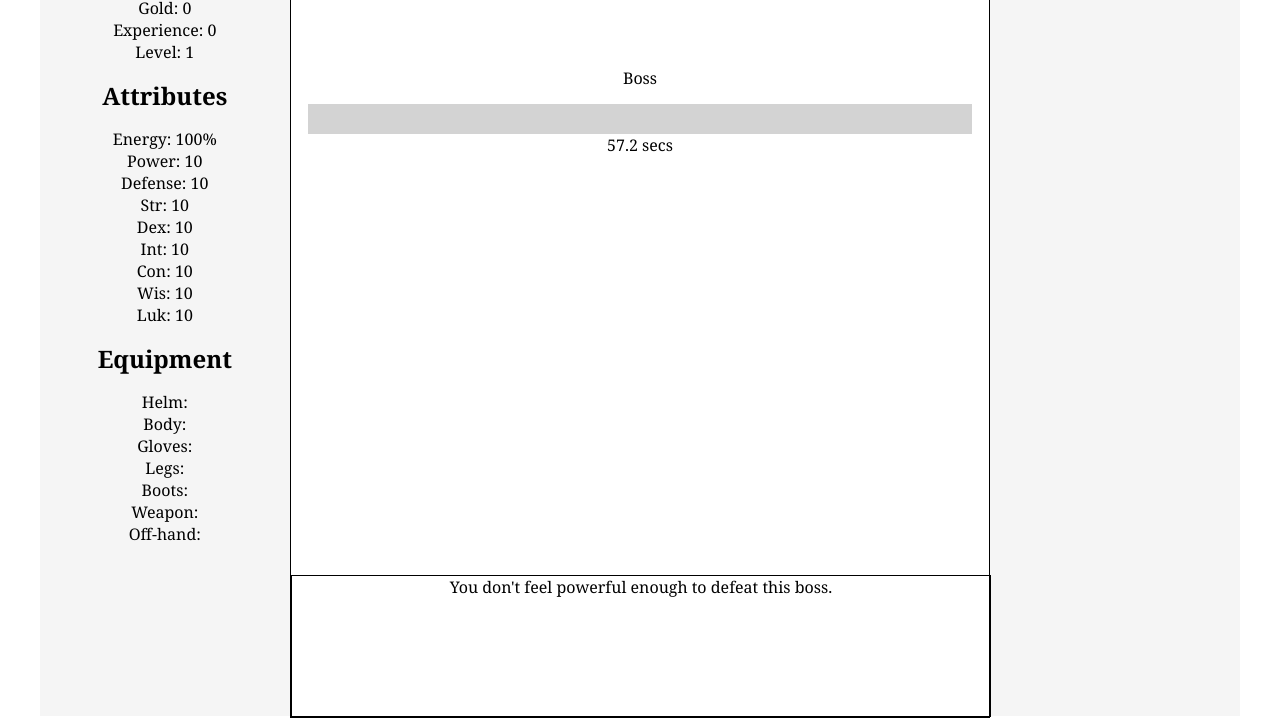
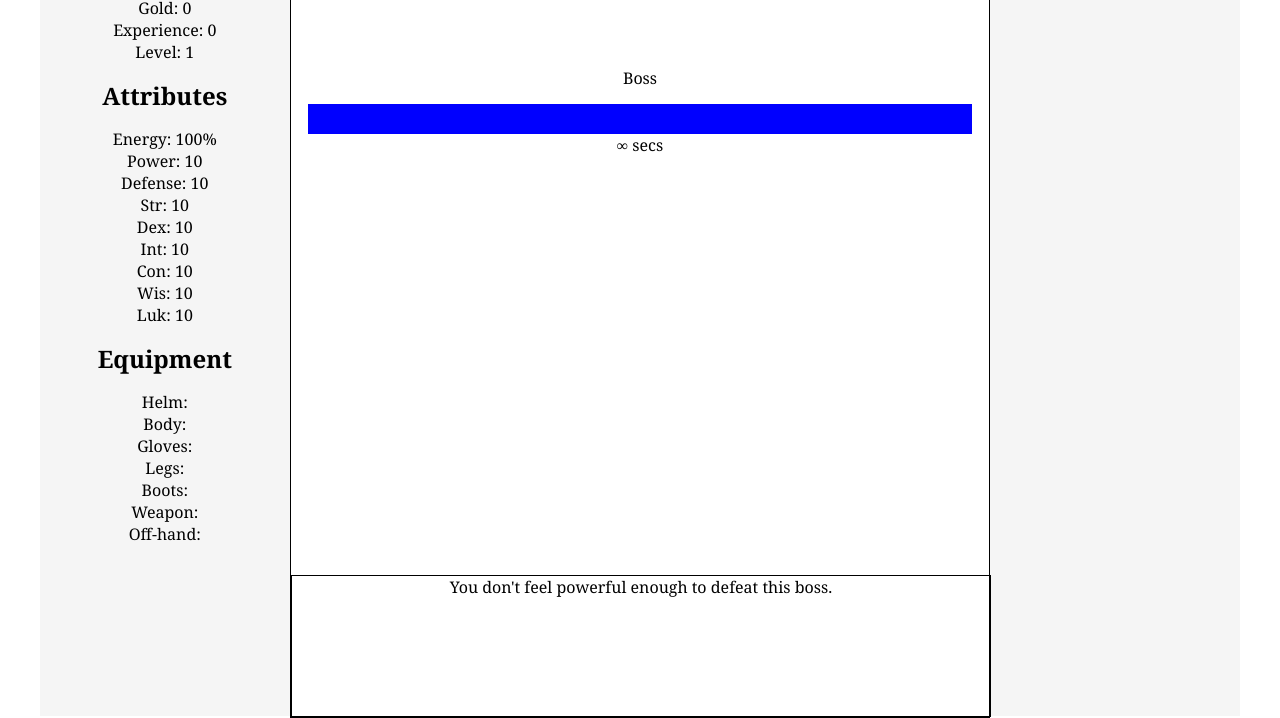
Before and after one commit to vhsvideo/Incremental-Proto, a plain HTML site: page index.html in a window 1280 px wide. Both pictures are taken after a click on the element "Fight Boss". Shown: the part 119-837 px from the top of the page. Drawn offline with Linux system fonts and the light colour scheme.

Commit message:
timer with date stuff

```diff
--- a/main.js
+++ b/main.js
@@ -85,6 +85,7 @@ function switchScene(scene, btnId, taskInd) {
     $('.startScene').css("display", "none");
     $('.restScene').css("display","none");
     $('.mainScene').css("display","none");
+    $('.bossScene').css("display","none");
     //disableBtn(btn);
     $(scene).css("display","inline-block");
 }
@@ -139,13 +140,20 @@ function initPage(){
     $('<div>').addClass('restScene').appendTo('.centerPanel');
     $('<div>').addClass('startScene').appendTo('.centerPanel');
     $('<div>').addClass('taskScene').appendTo('.centerPanel');
+    $('<div>').addClass('bossScene').appendTo('.centerPanel');
 
-    //Main Scene Task stuf
+    //Main Scene Task stuff
     $('<h1>').addClass('areaHeader').text('Floor 1').appendTo('.mainScene')
     $('<div>').addClass('currentTask').appendTo('.mainScene')
     $('<div>').attr("id","mainBar").appendTo('.mainScene');
     $('<div>').attr("id","progressBarMain").appendTo("#mainBar");
-    $('<div>').addClass('timer').attr("id","timer").appendTo('.mainScene');
+
+    //Boss Scene
+    $('<h1>').addClass('bossHeader').text('Floor 1').appendTo('.bossScene')
+    $('<div>').addClass('currentTask').appendTo('.bossScene')
+    $('<div>').attr("id","bossBar").appendTo('.bossScene');
+    $('<div>').attr("id","bossBarMain").appendTo("#bossBar");
+    $('<div>').addClass('timer').attr("id","timer").appendTo('.bossScene');
 
     //Rest Scene stuff
     $('<h1>').addClass('campTitle').text('Camp').appendTo('.restScene');
@@ -220,7 +228,7 @@ function initPage(){
     Tasks.startNewTask();
     let task = Tasks.taskList[0];
     addButton("btn-boss","Fight Boss",".startScene",function(){
-        switchScene('.mainScene', 'btn-boss',0);
+        switchScene('.bossScene', 'btn-boss',0);
         fightBoss(task);
     });
 }
@@ -378,37 +386,30 @@ function updateKill(task) {
 }
 
 function fightBoss(task) {
-     //need to remove when boss is done?
+    task.isKilling = false;
+    task.isLooting = false;
+    task.isBoss = true;
     clearTimeout(taskTimer);
+
     $('#btn-boss').remove();
     $('.timer').css("display","inline-block")
     $('.currentTask')
         .text("Boss");
 
     if (Player.power <= task.bossPower) {
-        $('#progressBarMain').css("width","100%");
+        $('#bossBarMain').css("width","100%");
+        $('.timer').text("∞ secs");
         sendMessage("You don't feel powerful enough to defeat this boss.");
     } else {
-        //Timer.setTimer(60);
+        Timer.setTimer(600); //XX.X seconds
     }
-    Timer.setTimer(600); //XX.X seconds
-    console.log("Count outer: "+Timer.count);
-    /*
-    move('#progressBarMain')
-        .set('width', '100%')
-        .duration(900)
-        .end(function(){
-            $('#progressBarMain').css("width","0%");
-        });*/
-        //taskTimer = setTimeout(function(){updateKill(task);}, 1000);
 }
 
 function displayCount(count) {
     var res = count / 10;
-    $('.timer').text(res + ' secs')
+    $('.timer').text(res + ' secs to break through your defences.')
     //document.getElementById("timer").innerHTML = res.toPrecision(count.toString().length) + " secs";
 }
-
 
 initPage();
 initSmith();
--- a/styles.css
+++ b/styles.css
@@ -106,7 +106,13 @@
     display: none;
 }
 
+.bossScene {
+    width: 100%;
+    display: none;
+}
+
 /* TASK BAR STYLES */
+
 .currentTask {
     margin: 70px 0 15px 0;
 }
@@ -118,6 +124,18 @@
 }
 
 #progressBarMain {
+    width: 0%;
+    height: 30px;
+    background-color: blue;
+}
+
+#bossBar {
+    margin: 0 auto;
+    width: 95%;
+    background-color: lightgrey;
+}
+
+#bossBarMain {
     width: 0%;
     height: 30px;
     background-color: blue;
--- a/timer.js
+++ b/timer.js
@@ -4,21 +4,26 @@ var Timer = {
     counter: undefined, //10 will  run it every 100th of a second
     initialMillis: undefined,
 
-    countdown: function(){
-        console.log("Count inner: "+Timer.count);
+    countdown: function(diff){
+        console.log("diff: "+diff);
         if (Timer.count <= 0) {
             clearInterval(Timer.counter);
             return;
         }
-        Timer.count--;
+        Timer.count -= 1 * diff;
         displayCount(Timer.count);
     },
 
     setTimer: function(startTime){
         this.initial = startTime;
         this.count = startTime;
-        this.initialMillis = startTime;
-        console.log("Count: "+this.count);
-        this.counter = setInterval(this.countdown, 100);
+        var lastUpdate = Date.now();
+        this.counter = setInterval(function(){
+            var thisUpdate = Date.now();
+            var diff = (thisUpdate - lastUpdate); //if this function isn't being called every 100ms, then there will be a difference
+            diff = Math.round(diff / 100); //how many times this function should have been called
+            Timer.countdown(diff); //the diff between this - last should be ~100 if in active tab
+            lastUpdate = thisUpdate;
+        }, 100);
     }
 };
```
